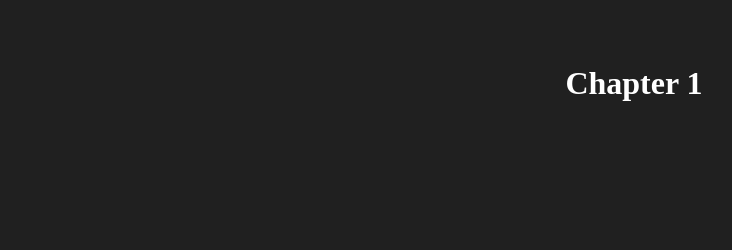
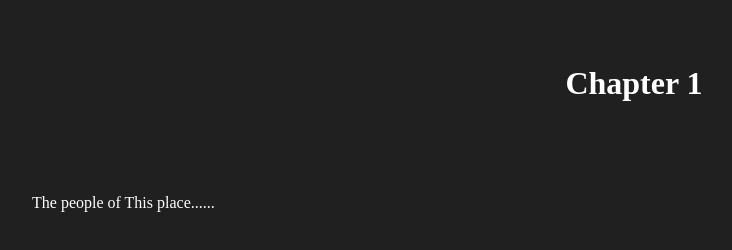
Before and after one commit to TheRyu876/Chapter-1, a plain HTML site: page index.html in a window 1280 px wide. Shown: the whole page, without its empty margins (6-738 px from the left). Drawn offline with Linux system fonts and the light colour scheme.

Commit message:
update message

```diff
--- a/index.html
+++ b/index.html
@@ -11,6 +11,18 @@
  Chapter 1
 
  </h1>
+
+ <br>
+
+ <br>
+
+ <br>
+
+ <p>
+
+   The people of This place......
+
+ </p>
 
 
 
@@ -30,7 +42,15 @@
 
  }
 
+ p {
+
+     color: white;
+     padding-left: 30px;
+
+ }
+
 
 
  </style>
+
  </html>
```
